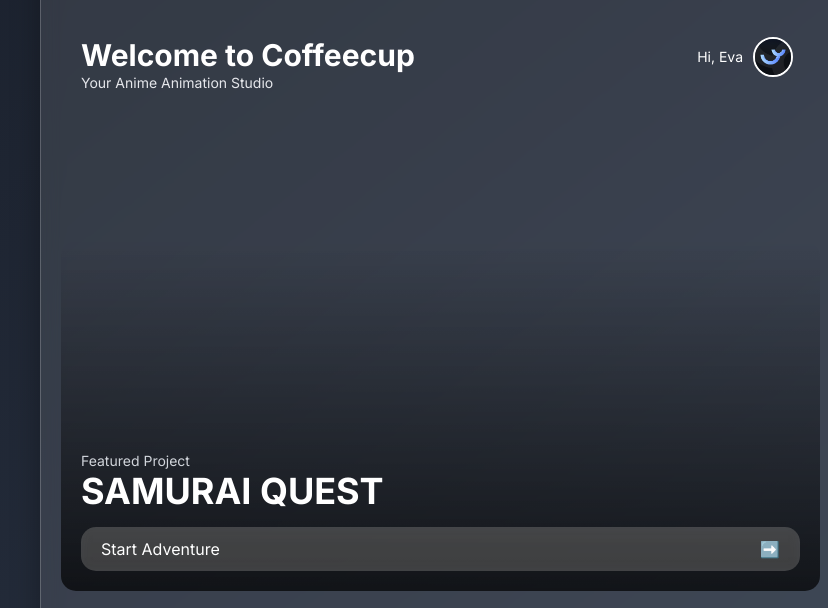
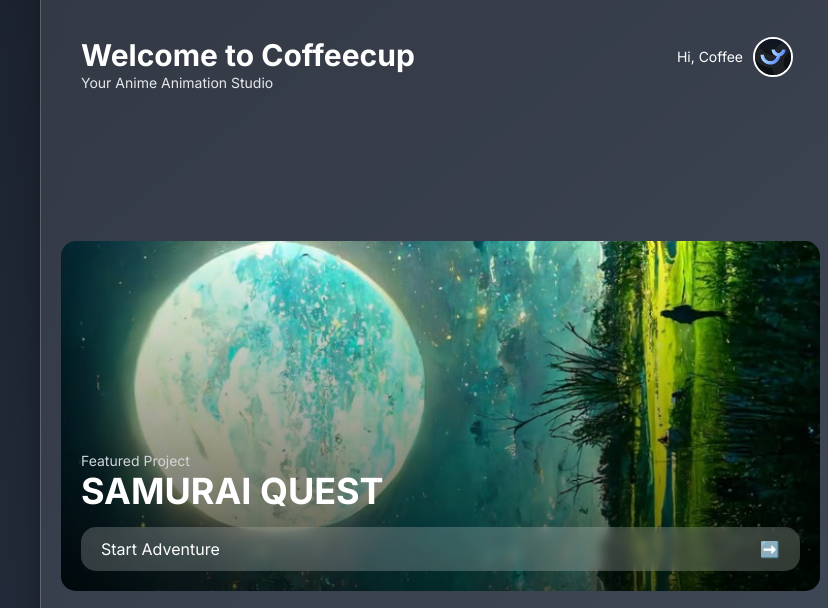
Before and after one commit to Shree-Krishna-virani/coffeecup-site, a plain HTML site: page index.html in a window 1280 px wide. Shown: the part 259-867 px from the top of the page, 0-828 px from the left. Drawn offline with nearby package versions, Linux system fonts and the light colour scheme.

Commit message:
Update index.html

```diff
--- a/index.html
+++ b/index.html
@@ -93,7 +93,7 @@
       gap: 10px;
     }
     .project-main-card {
-      background-image: url('./assets/samurai-project.jpg'); /* Replace */
+      background-image: url('samurai-project.jpg'); /* Replace */
       background-size: cover;
       background-position: center;
       border-radius: 15px;
@@ -214,7 +214,7 @@
               <p class="text-sm text-gray-200">Your Anime Animation Studio</p>
             </div>
             <div class="header-profile">
-              <span class="text-sm">Hi, Eva</span>
+              <span class="text-sm">Hi, Coffee</span>
               <img src="logo.png" alt="Profile Picture">
             </div>
           </div>
```
